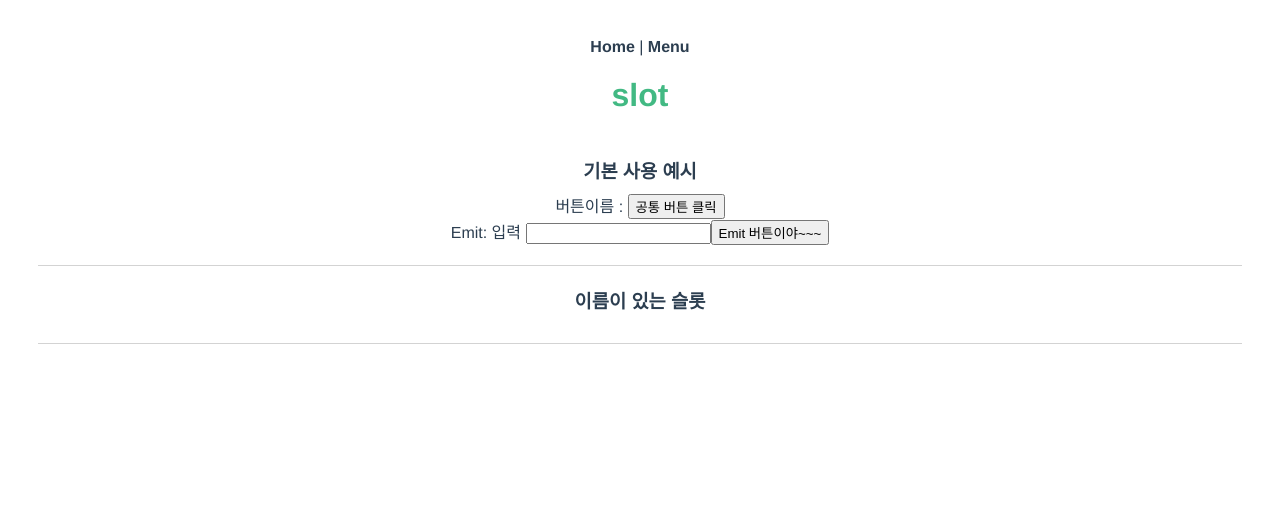
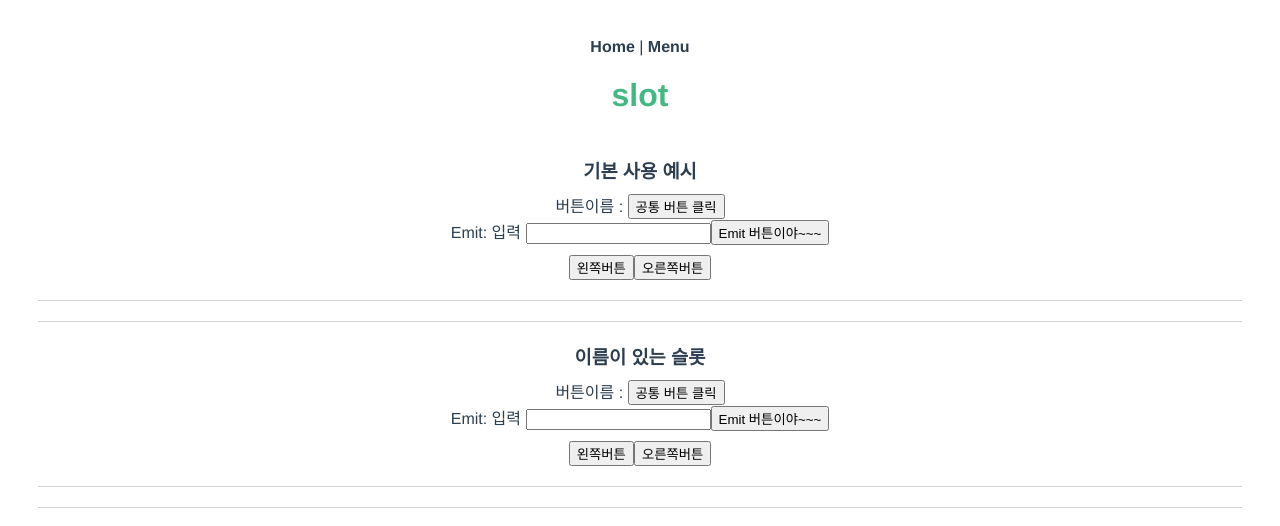
Before and after one commit to kyeongmin21/vueStudy, a Vue app: page /slot in a window 1280 px wide. Shown: the top 526 px of the page. Built offline with nearby package versions, Linux system fonts and the light colour scheme.

Commit message:
slot 이름이 있는 슬롯

```diff
--- a/src/components/Button.vue
+++ b/src/components/Button.vue
@@ -9,7 +9,11 @@
       <input type="text" v-model="value" />
       <button @click="onEmit">{{ name }} Emit 버튼이야~~~</button>
 
+    <section>
+      <button slot="left">왼쪽버튼</button>
+      <button slot="right">오른쪽버튼</button>
 
+    </section>
   </div>
 </template>
 
@@ -26,6 +30,8 @@ export default {
       btn: "공통 버튼 클릭",
       value: "",
     };
+  },
+  components: {
   },
   methods: {
     onClick() {
--- a/src/views/Slot.vue
+++ b/src/views/Slot.vue
@@ -3,12 +3,17 @@
     <h1>slot</h1>
     <section>
       <h3>기본 사용 예시</h3>
-      <Button>slot content</Button>
+      <Button>slot content
+      </Button>
       <!--<Button/>-->
     </section>
 
     <section>
       <h3>이름이 있는 슬롯</h3>
+      <Button>
+        <slot name="left"></slot>
+        <slot name="right"></slot>
+      </Button>
     </section>
   </div>
 </template>
```
